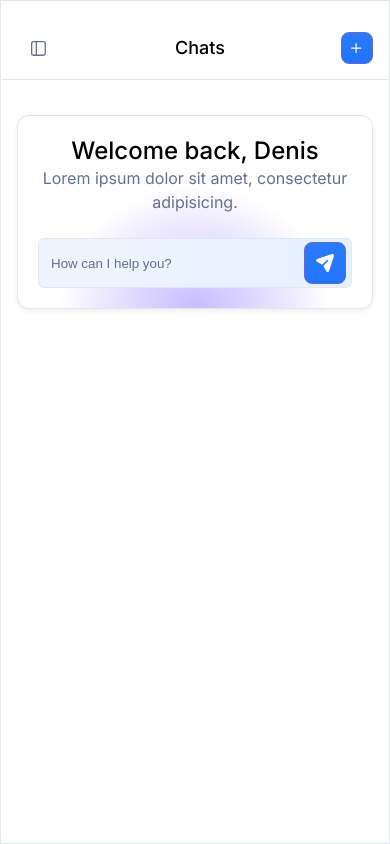
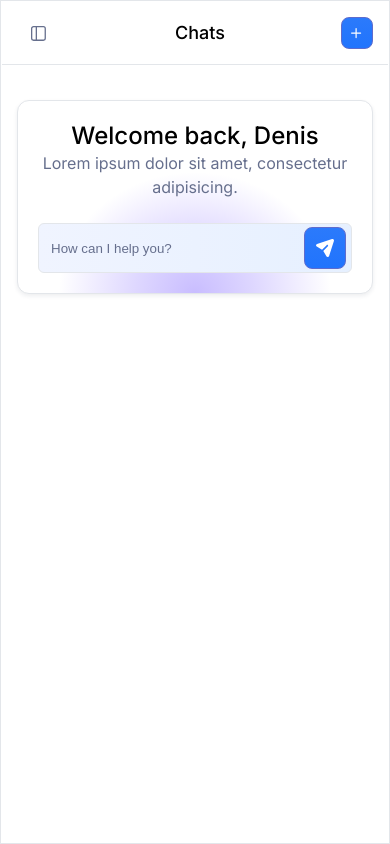
Before and after one commit to kimgetsu/LLM-Chat, a Vue app: page / in a window 390 px wide. Built offline with nearby package versions, Linux system fonts and the light colour scheme.

Commit message:
Исправлен margin-top на мобильных устройствах в .chat-header

```diff
--- a/src/components/ChatArea.vue
+++ b/src/components/ChatArea.vue
@@ -198,7 +198,7 @@ const { isMobile } = useAppBreakpoints()
 
   .chat-header {
     padding: 10px 15px;
-    margin: 0 -15px 15px -15px;
+    margin: -15px -15px 15px -15px;
   }
 
   .welcome-card {
```
